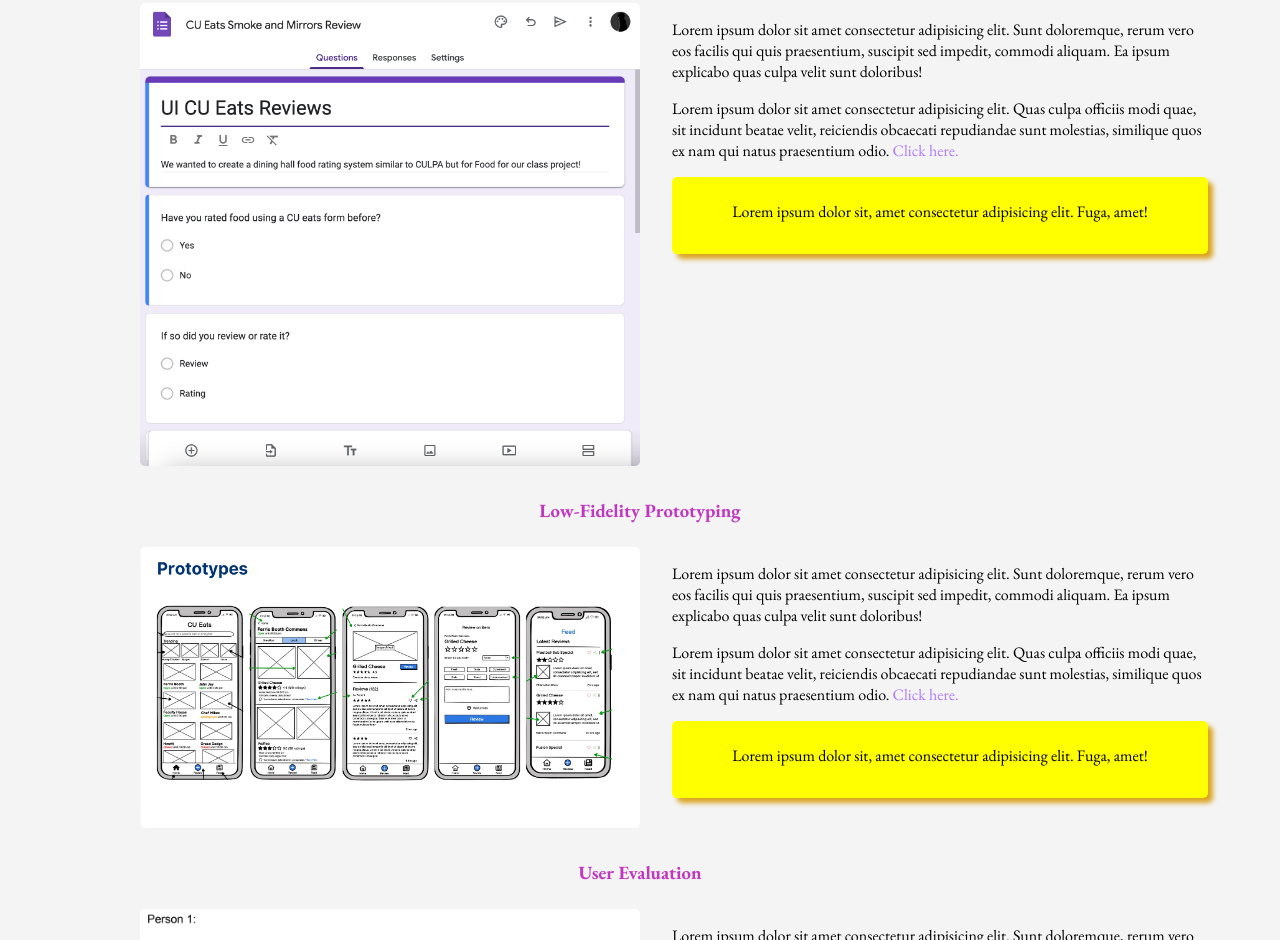
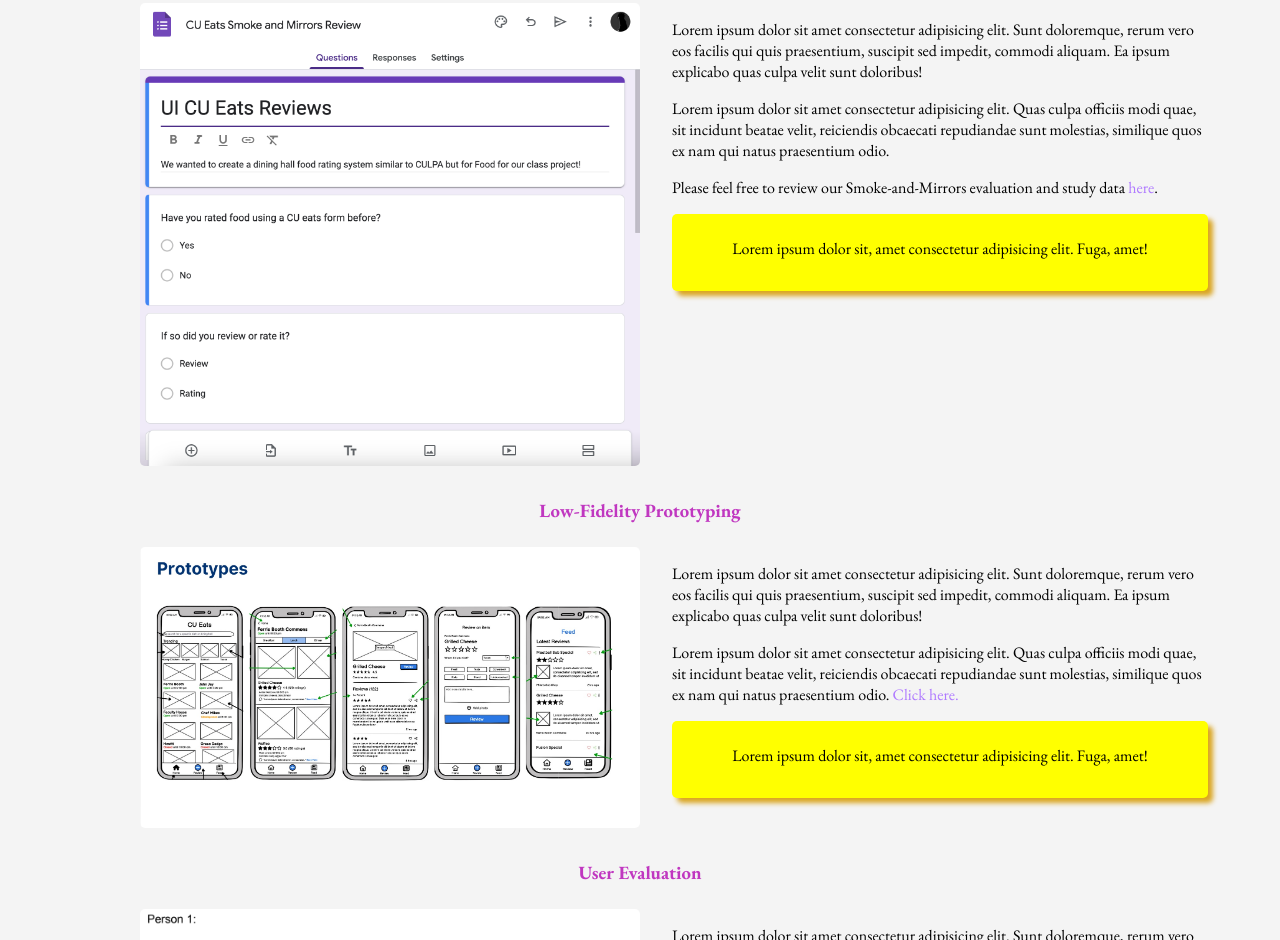
Before and after one commit to edward-d-yi/portfolio, a plain HTML site: page index.html in a window 1280 px wide. Shown: the part 3484-4424 px from the top of the page. Drawn offline with nearby package versions, Linux system fonts and the light colour scheme.

Commit message:
updated smoke-and-mirrors link

```diff
--- a/index.html
+++ b/index.html
@@ -185,7 +185,7 @@
                             Lorem ipsum dolor sit amet consectetur adipisicing elit. Quas culpa officiis modi quae, sit
                             incidunt beatae velit, reiciendis obcaecati repudiandae sunt molestias, similique quos ex
                             nam qui natus praesentium odio.
-                            <a href="http://" target="_blank" rel="noopener noreferrer">Click here.</a>
+                            <a href="https://drive.google.com/file/d/1eBJ7Np8uoL9MqXGdw48sSlyESA5xkr5n/view?usp=sharing" target="_blank" rel="noopener noreferrer">Click here.</a>
                         </p>
                     </div>
                 </div>
@@ -204,8 +204,12 @@
                             Lorem ipsum dolor sit amet consectetur adipisicing elit. Quas culpa officiis modi quae, sit
                             incidunt beatae velit, reiciendis obcaecati repudiandae sunt molestias, similique quos ex
                             nam qui natus praesentium odio.
-                            <a href="https://miro.com/app/board/uXjVLVShkfY=/" target="_blank"
-                                rel="noopener noreferrer">Click here.</a>
+
+                        </p>
+                        <p>
+                            Please feel free to review our Smoke-and-Mirrors evaluation and study data
+                            <a href="https://docs.google.com/document/d/1diakfxJGm-Tmdejti-TjazZ6S7gMrljM/edit?usp=sharing&ouid=107456386986330555923&rtpof=true&sd=true" target="_blank"
+                                rel="noopener noreferrer"> here</a>.
                         </p>
                         <div class="purpose">
                             <p>
```
